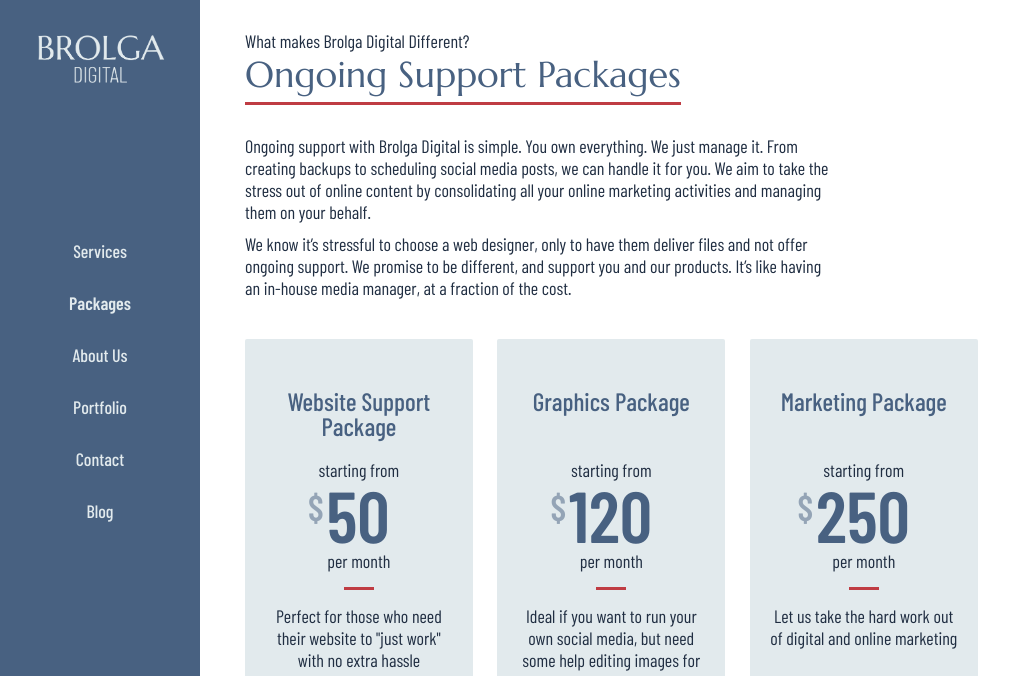
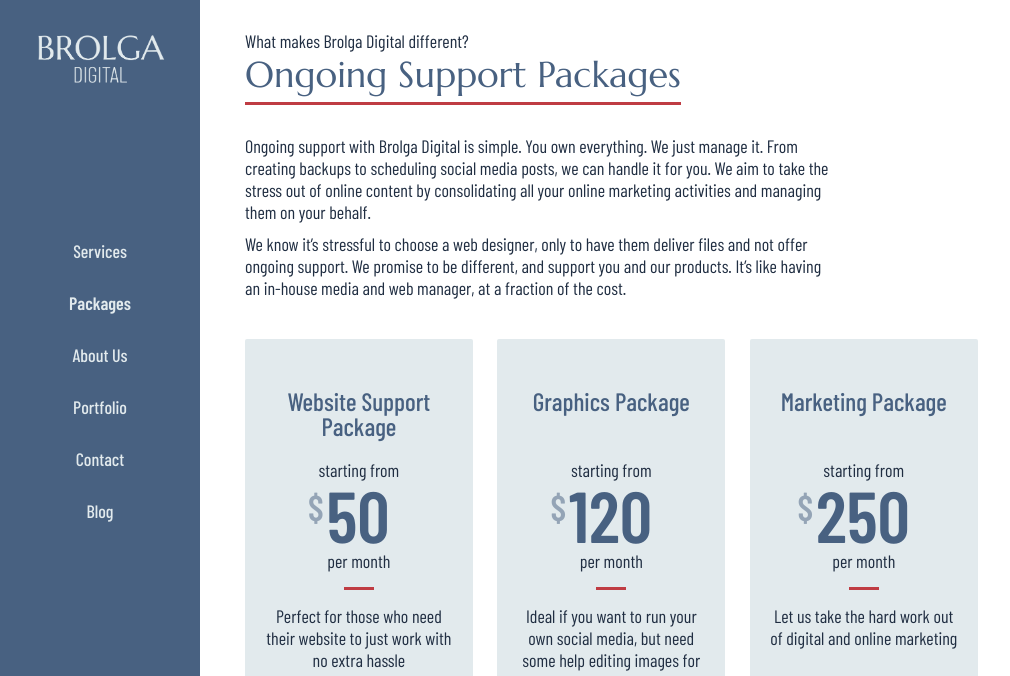
Before and after one commit to brolgadigital/brolgadigital, a Gatsby site: page /packages in a window 1280 px wide. Shown: the top 676 px of the page, without its empty margins (0-1010 px from the left). Built offline with nearby package versions, Linux system fonts and the light colour scheme; Gatsby itself is replaced by a stand-in of ours.

Commit message:
Spelling changes

```diff
--- a/src/components/FAQ.js
+++ b/src/components/FAQ.js
@@ -34,7 +34,7 @@ export default function FAQ() {
                 />
                 <Questions
                     q='Do you offer payment plans?'
-                    a='We split the payment for every project into 3 parts: 30% deposit to ensure your place in the production schedule, 35% after the initial design and concpeting phases, and 35% when the project is complete.'
+                    a='We split the payment for every project into 3 parts: 30% deposit to ensure your place in our production schedule, 35% after the initial design and concepting phases, and 35% when the project is complete.'
                 />
                 <Questions
                     q='Where are you based?'
--- a/src/pages/packages.js
+++ b/src/pages/packages.js
@@ -8,17 +8,17 @@ export default function subscriptions() {
   return (
     <div>
       <Layout>
-      <Headers subtitle='What makes Brolga Digital Different?' title='Ongoing Support Packages' />
+      <Headers subtitle='What makes Brolga Digital different?' title='Ongoing Support Packages' />
 
       <p>Ongoing support with Brolga Digital is simple. You own everything. We just manage it. From creating backups to scheduling social media posts, we can handle it for you. We aim to take the stress out of online content by consolidating all your online marketing activities and managing them on your behalf.</p>
 
-      <p className='last'>We know it’s stressful to choose a web designer, only to have them deliver files and not offer ongoing support. We promise to be different, and support you and our products. It’s like having an in-house media manager, at a fraction of the cost.</p>
+      <p className='last'>We know it’s stressful to choose a web designer, only to have them deliver files and not offer ongoing support. We promise to be different, and support you and our products. It’s like having an in-house media and web manager, at a fraction of the cost.</p>
 
       <div className="cardwrapper">
         <PriceCard
           title='Website Support Package'
           price='50'
-          desc='Perfect for those who need their website to "just work" with no extra hassle'
+          desc='Perfect for those who need their website to just work with no extra hassle'
           details={['weekly backups', 'domain and hosting', 'email and phone support', 'uptime monitoring', 'plugin and security updates']}/>
         <PriceCard
           title='Graphics Package'
--- a/src/pages/services.js
+++ b/src/pages/services.js
@@ -12,7 +12,7 @@ export default function services() {
                 <Headers subtitle='Make it yours with' title='Brolga Digital Services'/>
 
                 <p>Just getting started, needing a complete overhaul or just wanting to start afresh? We're here for whatever your business needs. </p>
-                <p className='last'>Each of our projects is custom tailored to our clients needs. We build bespoke digital solutions to help your brand stand out from the online noise. And with our individualised quotes, you'll only ever pay for the services you actually need. No bulk plans filled with bloat to inflate your costs.</p>
+                <p className='last'>Each of our projects is tailored to our clients needs. We design and build bespoke digital solutions to help your brand stand out from the online noise. And with our individualised quotes, you'll only ever pay for the services you actually need. No generic plans designed inflate your costs, you only pay for what you need.</p>
 
                 <h2>Find a solution that's right for you</h2>
                 <ul>
```
